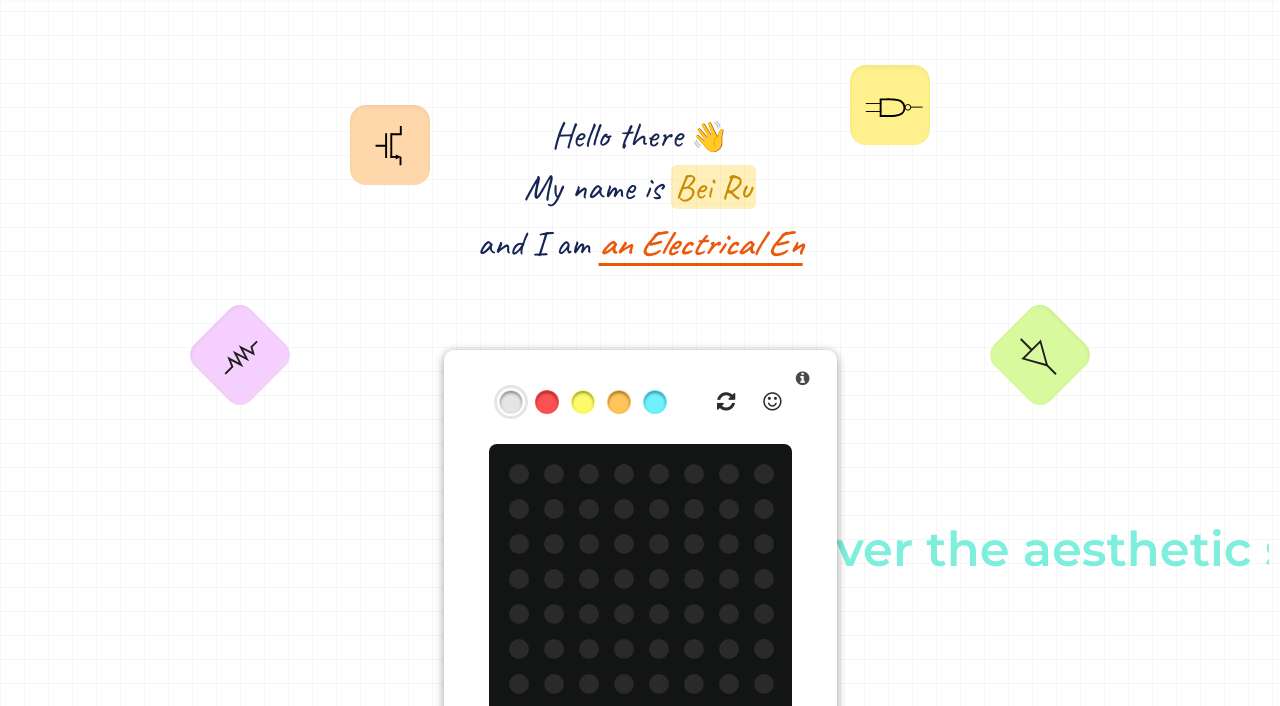
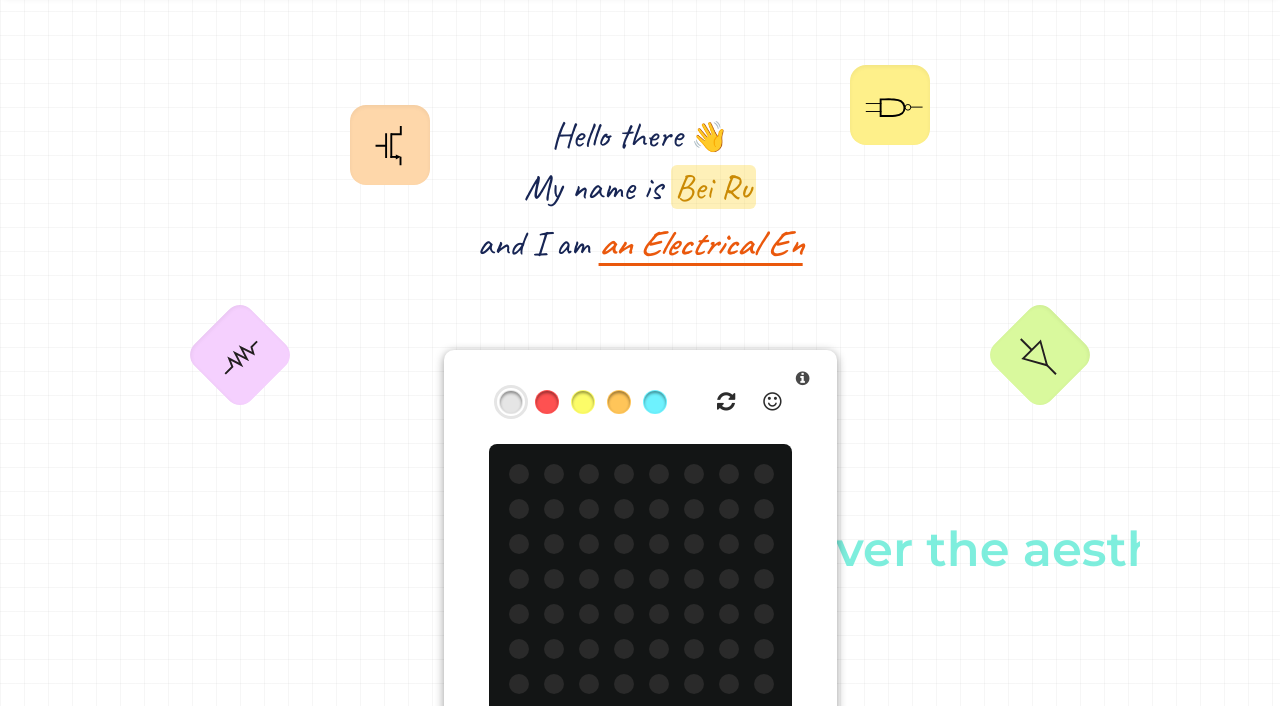
Before and after one commit to brgan0530/Beiru-Portfolio, a website: page index.html in a window 1280 px wide. Shown: the part 85-791 px from the top of the page. Drawn offline with nearby package versions, Linux system fonts and the light colour scheme; a web font is replaced by a local one.

Commit message:
overflow

```diff
--- a/index.html
+++ b/index.html
@@ -192,7 +192,7 @@
             <div class="relative max-w-6xl flex justify-center items-center">
 
                 <!-- Infinite Marquee -->
-                <div class="absolute flex items-center justify-center marquee-container -z-1 lg:visible invisible">
+                <div class="w-[900px] xl:w-[1000px] p-2 absolute flex items-center justify-center marquee-container -z-1 lg:visible invisible">
                     <div class="font-montserrat font-semibold marquee-content text-2xl sm:text-3xl md:text-4xl lg:text-5xl text-teal-300/80 dark:text-teal-200/50">
                     <span>I like to discover the aesthetic side of engineering.</span>
                     </div>
```
Also changed, not shown: css/style.css.
